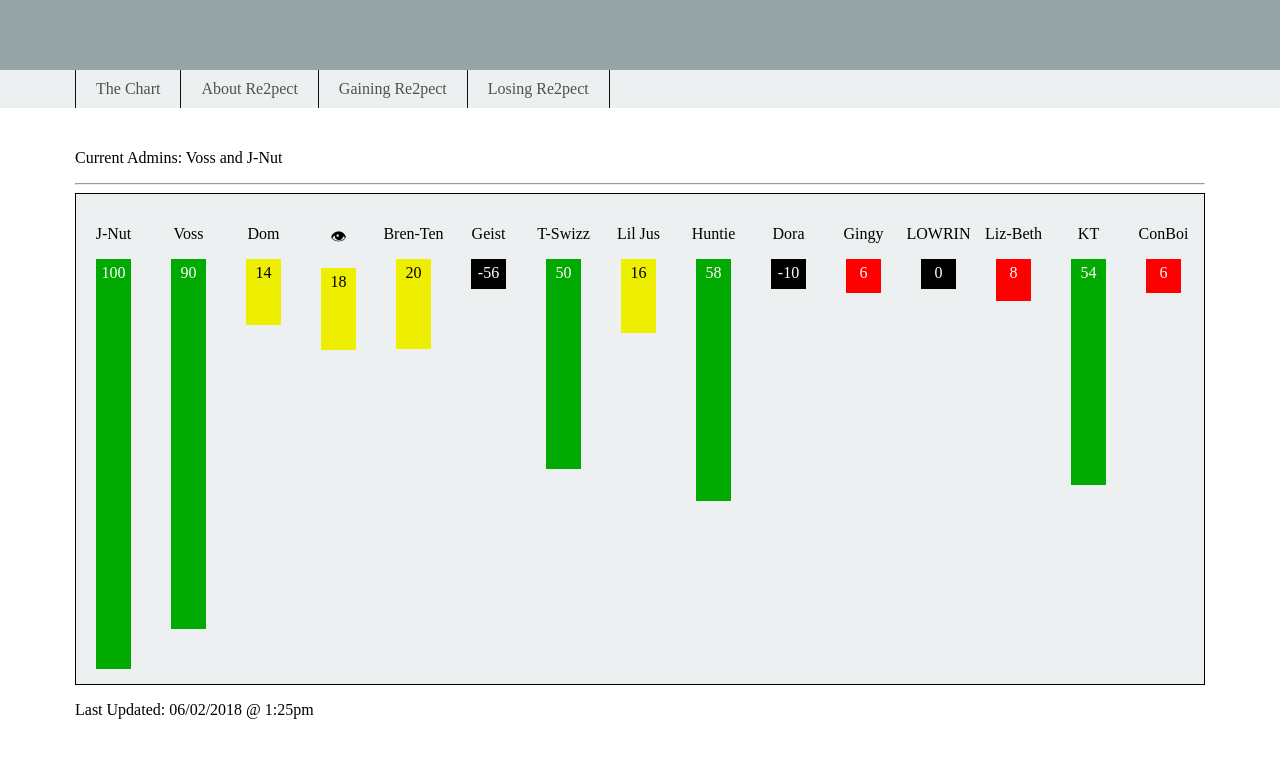
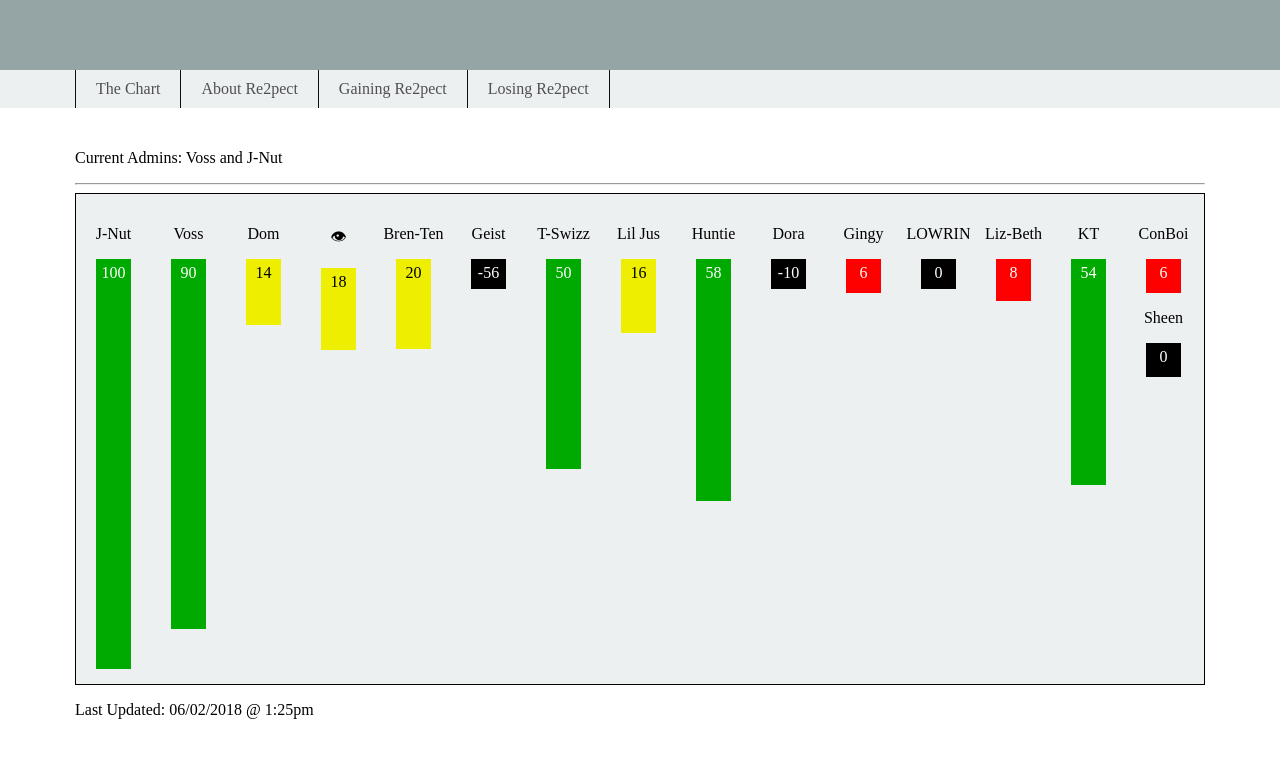
Before and after one commit to Re2pect/Re2pect.github.io, a plain HTML site: page index.html in a window 1280 px wide. Shown: the part 171-928 px from the top of the page. Drawn offline with Linux system fonts and the light colour scheme.

Commit message:
Update index.html

```diff
--- a/index.html
+++ b/index.html
@@ -78,6 +78,10 @@
 					<p>ConBoi</p>
 					<div class = "bar low" style = "height: 24px;">6</div>
 				</div>
+				<div class = "player">
+					<p>Sheen</p>
+					<div class = "bar out" style = "height: 24px;">0</div>
+				</div>
 				<div class = "clear"></div>
 			</div>
 			<p>Last Updated: 06/02/2018 @ 1:25pm</p>
```
